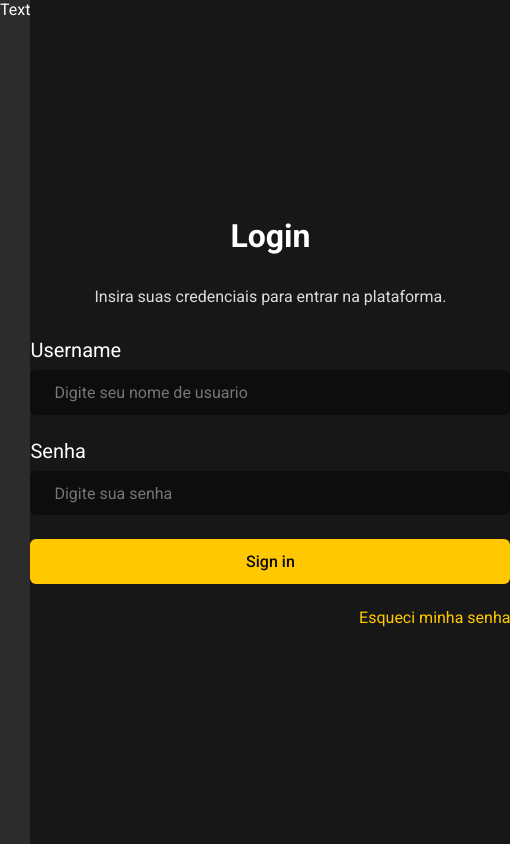
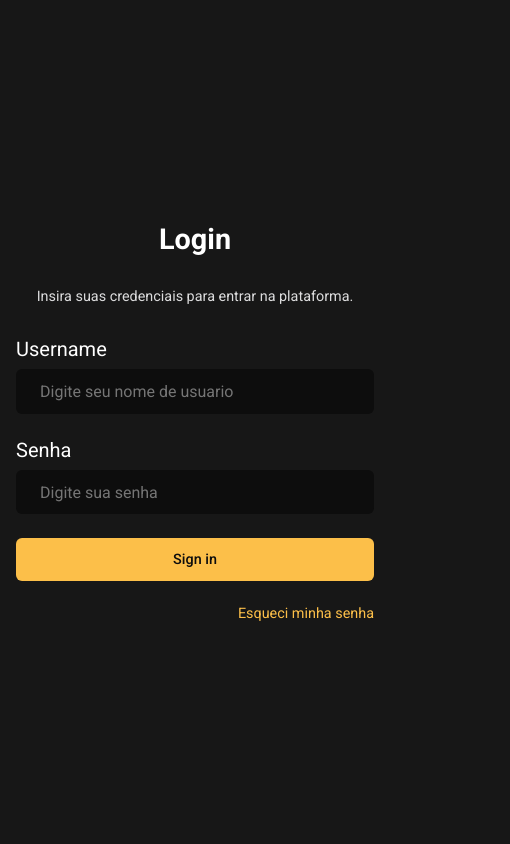
Before and after one commit to Byte3-TI-ltda/ESF-LP-09-23-ADMIN, a React (Vite) app: page /login in a window 390 px wide. Shown: the whole page, 510 px wide, since content can reach past the window. Built offline with nearby package versions, Linux system fonts and the light colour scheme.

Commit message:
Login page breakpoints

```diff
--- a/src/pages/Login/index.tsx
+++ b/src/pages/Login/index.tsx
@@ -28,7 +28,7 @@ export default function Login() {
 
     return (
         <LoginContainer>
-            <Banner>
+            <Banner className='banner'>
                 Text
             </Banner>
             <LoginFormContainer>
--- a/src/pages/Login/styles.ts
+++ b/src/pages/Login/styles.ts
@@ -3,7 +3,17 @@ import styled from "styled-components";
 export const LoginContainer = styled.div`
     display: grid;
     grid-template-columns: repeat(2, 1fr);
-    height: 100%;
+    width: 100%;
+    height: 100vh;
+
+    @media screen and (max-width: 992px) {
+        display: flex;
+        padding: 0 1rem;
+
+        .banner {
+            display: none;
+        }
+    }
 `
 
 export const Banner = styled.div`
@@ -21,14 +31,16 @@ export const LoginFormContainer = styled.div`
     gap: 2rem;
 
     p {
-        color: var(--gray-100)
+        color: var(--gray-100);
+        text-align: center;
     }
 
     form {
         display: flex;
         flex-direction: column;
         gap: 1.5rem;
-        width: 30rem;
+        max-width: 30rem;
+        width: 100%;
 
         div {
             display: flex;
@@ -79,4 +91,10 @@ export const LoginFormContainer = styled.div`
             color: var(--danger-color);
         }
     }
+
+    @media screen and (max-width: 992px) {
+       form {
+            max-width: 25rem;
+       }
+    }
 `;
--- a/src/styles/global.ts
+++ b/src/styles/global.ts
@@ -6,7 +6,7 @@ export const GlobalStyles = createGlobalStyle`
     /* Cores */
     --background: #171717; /* Cor de fundo */
     --text-color: #ffffff; /* Cor do texto principal */
-    --accent-color: #FFC800; /* Cor de destaque/acento */
+    --accent-color: #fcbf49; /* Cor de destaque/acento */
     --input-bg: #0D0D0D;
     --input-color: #555758;
     --danger-color: #ef233c;
@@ -36,6 +36,10 @@ export const GlobalStyles = createGlobalStyle`
     color: var(--text-color);
     font-family: 'Roboto', sans-serif;
     height: 100vh;
+
+    @media screen and (max-width: 992px) {
+    font-size: 90%;
+  }
   }
 
   #root {
```
